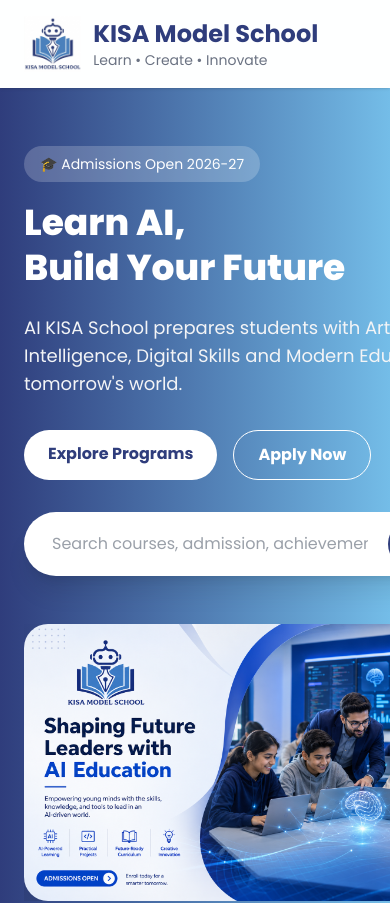
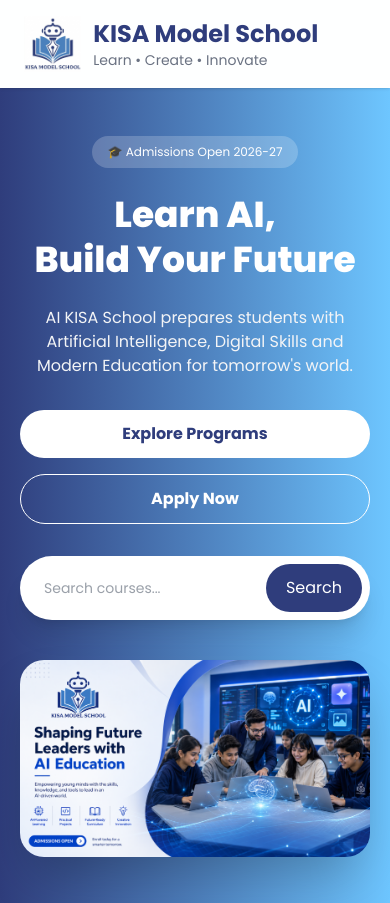
Before and after one commit to kisaschool-hub/ai-kisa-school, a React (Vite) app: page / in a window 390 px wide. Shown: the top 903 px of the page. Built offline with nearby package versions, Linux system fonts and the light colour scheme.

Commit message:
Hero responsive

```diff
--- a/src/components/Hero.jsx
+++ b/src/components/Hero.jsx
@@ -136,19 +136,19 @@
   };
 
   return (
-    <section className="bg-gradient-to-r from-[#2F3D7C] to-[#74BDE8] text-white overflow-hidden">
-      <div className="max-w-7xl mx-auto px-6 py-16 lg:py-24">
-        <div className="grid lg:grid-cols-2 gap-12 items-center">
+    <section className="bg-gradient-to-r from-[#2F3D7C] to-[#6EC6FF] text-white overflow-hidden">
+      <div className="max-w-7xl mx-auto px-5 sm:px-8 lg:px-12 py-12 lg:py-20">
+        <div className="grid grid-cols-1 lg:grid-cols-2 gap-10 lg:gap-16 items-center">
 
           {/* Left Side */}
-          <div>
+          <div className="text-center lg:text-left">
 
-            <span className="bg-white/20 px-4 py-2 rounded-full text-sm">
+            <span className="inline-block bg-white/20 px-4 py-2 rounded-full text-xs sm:text-sm">
               🎓 Admissions Open 2026-27
             </span>
 
           <h1
-              className="text-4xl lg:text-6xl font-extrabold leading-tight mt-6"
+  className="mt-6 text-4xl sm:text-5xl lg:text-6xl font-extrabold leading-tight"
   style={{ color: "#ffffff" }}
 >
   Learn AI,
@@ -156,23 +156,23 @@
   Build Your Future
 </h1>
 
-            <p className="mt-6 text-lg text-gray-100 max-w-xl">
+            <p className="mt-6 text-base sm:text-lg text-gray-100 max-w-xl mx-auto lg:mx-0">
               AI KISA School prepares students with Artificial Intelligence,
               Digital Skills and Modern Education for tomorrow's world.
             </p>
 
-            <div className="mt-8 flex flex-wrap gap-4">
+            <div className="mt-8 flex flex-col sm:flex-row gap-4 justify-center lg:justify-start">
 
               <Link
                 to="/courses"
-                className="bg-white text-[#2F3D7C] px-6 py-3 rounded-full font-bold hover:scale-105 duration-300"
+                className="bg-white text-[#2F3D7C] px-6 py-3 rounded-full font-bold hover:scale-105 duration-300 text-center"
               >
                 Explore Programs
               </Link>
 
               <Link
                 to="/admission"
-                className="border border-white px-6 py-3 rounded-full font-bold hover:bg-white hover:text-[#2F3D7C] duration-300"
+                className="border border-white px-6 py-3 rounded-full font-bold hover:bg-white hover:text-[#2F3D7C] duration-300 text-center"
               >
                 Apply Now
               </Link>
@@ -183,7 +183,7 @@
 
             <div className="mt-8">
 
-              <div className="bg-white rounded-full p-2 flex items-center shadow-xl max-w-xl">
+              <div className="bg-white rounded-full p-2 flex items-center max-w-xl mx-auto lg:mx-0 shadow-xl">
 
                 <input
                   type="text"
@@ -194,13 +194,13 @@
                       handleSearch();
                     }
                   }}
-                  placeholder="Search courses, admission, achievements..."
-                  className="flex-1 px-5 py-3 rounded-full outline-none text-gray-700"
+                  placeholder="Search courses..."
+                  className="flex-1 min-w-0 px-4 py-3 rounded-full outline-none text-gray-700 text-sm sm:text-base"
                 />
 
                 <button
                   onClick={handleSearch}
-                  className="bg-[#2F3D7C] text-white px-8 py-3 rounded-full hover:bg-[#4E82BE] duration-300"
+                  className="bg-[#2F3D7C] text-white px-5 sm:px-8 py-3 rounded-full whitespace-nowrap hover:bg-[#4E82BE] duration-300"
                 >
                   Search
                 </button>
@@ -213,13 +213,13 @@
 
           {/* Right Side */}
 
-          <div className="flex justify-center items-center overflow-hidden">
+          <div className="flex justify-center">
 
             <img
               key={currentBanner}
               src={images[currentBanner]}
               alt="Hero Banner"
-              className="w-full max-w-2xl lg:max-w-5xl xl:max-w-6xl rounded-3xl shadow-2xl animate-[slideIn_0.8s_ease]"
+              className="w-full max-w-sm sm:max-w-md md:max-w-lg lg:max-w-2xl xl:max-w-5xl rounded-3xl shadow-2xl animate-[slideIn_0.8s_ease]"
             />
 
           </div>
```
Lines whose indentation alone changed are shown as unchanged.
